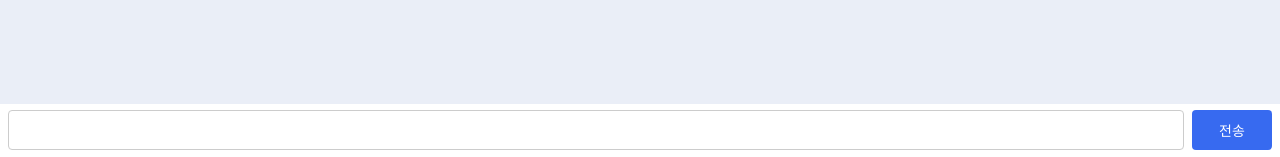
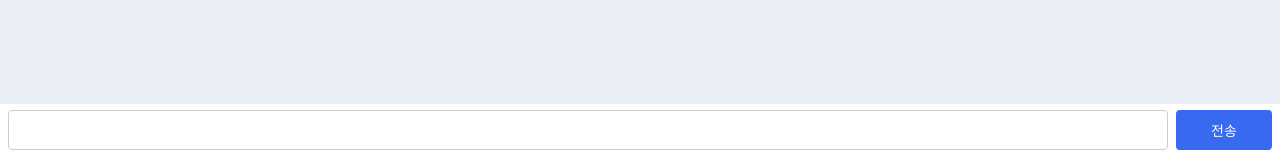
Before and after one commit to SKNETWORKS-FAMILY-AICAMP/SKN06-4th-04Team, a Django app: page / in a window 1280 px wide. Shown: the part 643-800 px from the top of the page. Run offline with Django 5.2, Linux system fonts and the light colour scheme; a user stored in the database is signed in.

Commit message:
Update chatbot.html

```diff
--- a/lawbot/chat/templates/chat/chatbot.html
+++ b/lawbot/chat/templates/chat/chatbot.html
@@ -34,7 +34,7 @@
     }
 
     .input-container .btn.btn-primary {
-      width: 80px;
+      width: 96px;
       padding: 10px;
       border: none;
       color: white;
```
